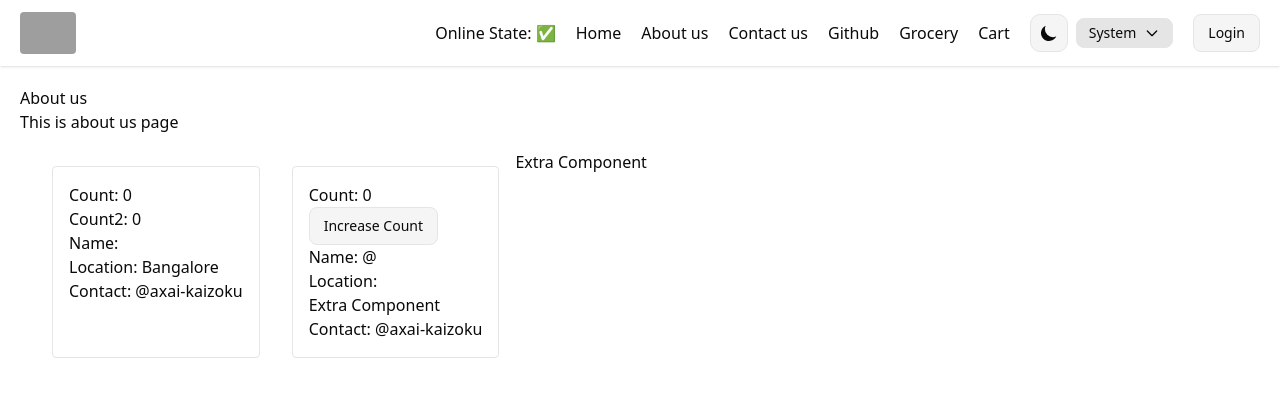
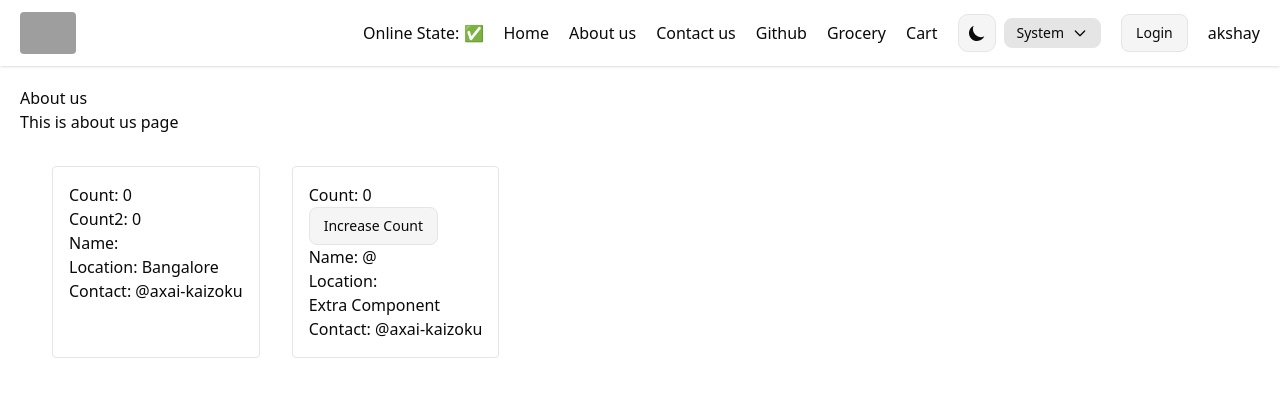
Before and after one commit to axai-kaizoku/namaste-react, a React (Vite) app: page /about in a window 1280 px wide. Shown: the top 396 px of the page. Built offline with nearby package versions, Linux system fonts and the light colour scheme; no server answers; grey boxes are pictures that could not be loaded.

Commit message:
add basic context setup

```diff
--- a/src/components/about.jsx
+++ b/src/components/about.jsx
@@ -1,6 +1,7 @@
 import React from "react"
 import UserClass, { ExtraComponent } from "./user-class"
 import { User } from "./user"
+import UserContext from "../utils/user-context"
 
 class About extends React.Component {
   constructor(props) {
@@ -16,9 +17,9 @@ class About extends React.Component {
   }
 
   componentDidMount() {
-    this.timer = setInterval(() => {
-      console.log("This is timer")
-    }, 1000)
+    // this.timer = setInterval(() => {
+    //   console.log("This is timer")
+    // }, 1000)
 
     fetch("https://api.github.com/users/axai-kaizoku")
       .then((res) => {
@@ -53,8 +54,9 @@ class About extends React.Component {
         <h2>This is about us page</h2>
         <div className="flex flex-row gap m-4">
           <User />
+          <UserContext.Consumer>{(data) => console.log(data)}</UserContext.Consumer>
           <UserClass name={"@" + login} location={name} />
-          <ExtraComponent />
+          {/* <ExtraComponent /> */}
         </div>
       </div>
     )
--- a/src/components/header.jsx
+++ b/src/components/header.jsx
@@ -1,13 +1,17 @@
-import { useState } from "react"
+import { useState, useContext } from "react"
 import { Link } from "react-router"
 import { useOnlineStatus } from "../hooks/use-online-status"
 import { LOGO_URL } from "../utils/constants"
 import ThemeToggle from "./theme-toggle"
+import UserContext from "../utils/user-context"
 
 export const Header = () => {
   const [btnNameReact, setBtnNameReact] = useState("Login")
 
   const onlineState = useOnlineStatus()
+
+  const data = useContext(UserContext)
+  // console.log(data)
 
   return (
     <>
@@ -47,6 +51,8 @@ export const Header = () => {
             >
               {btnNameReact}
             </button>
+
+            <li>{data?.loggedInUser}</li>
           </ul>
         </div>
       </header>
--- a/src/components/restaurant-card.jsx
+++ b/src/components/restaurant-card.jsx
@@ -1,8 +1,11 @@
 import { Link } from "react-router"
 import { BASE_IMG_URL } from "../utils/constants"
+import { useContext } from "react"
+import UserContext from "../utils/user-context"
 
 export const RestaurantCard = (props) => {
   const { name, cuisines, avgRating, sla, cloudinaryImageId } = props?.info
+  const { loggedInUser } = useContext(UserContext)
   return (
     <Link to={"/restaurant/" + props?.info?.id} className="block">
       <div className="w-48  sm:w-56 h-fit   sm:aspect-[1/2] border p-3 rounded-lg bg-card/40 hover:bg-card flex flex-col justify-between  gap-2">
@@ -19,6 +22,7 @@ export const RestaurantCard = (props) => {
           <h5>{avgRating} stars</h5>
           <h6 className="text-xs">{sla?.deliveryTime} minutes</h6>
         </div>
+        <h6 className="text-sm font-semibold">User: {loggedInUser}</h6>
       </div>
     </Link>
   )
--- a/src/components/user.jsx
+++ b/src/components/user.jsx
@@ -1,18 +1,18 @@
-import { useEffect, useState } from "react"
+import { useState } from "react"
 
 export const User = ({ name }) => {
   const [count] = useState(0)
   const [count2] = useState(0)
 
-  useEffect(() => {
-    const timer = setInterval(() => {
-      console.log("setInterval from functional")
-    }, 1000)
+  // useEffect(() => {
+  //   const timer = setInterval(() => {
+  //     console.log("setInterval from functional")
+  //   }, 1000)
 
-    return () => {
-      clearInterval(timer)
-    }
-  }, [])
+  //   return () => {
+  //     clearInterval(timer)
+  //   }
+  // }, [])
 
   return (
     <div className="border flex flex-col gap w-fit p-4 rounded m-4">
--- /dev/null
+++ b/src/utils/user-context.js
@@ -0,0 +1,7 @@
+import { createContext } from "react"
+
+const UserContext = createContext({
+  loggedInUser: "akshay",
+})
+
+export default UserContext
```
Also changed, not shown: 1 other file (tests, documents, lock files or other folders).
